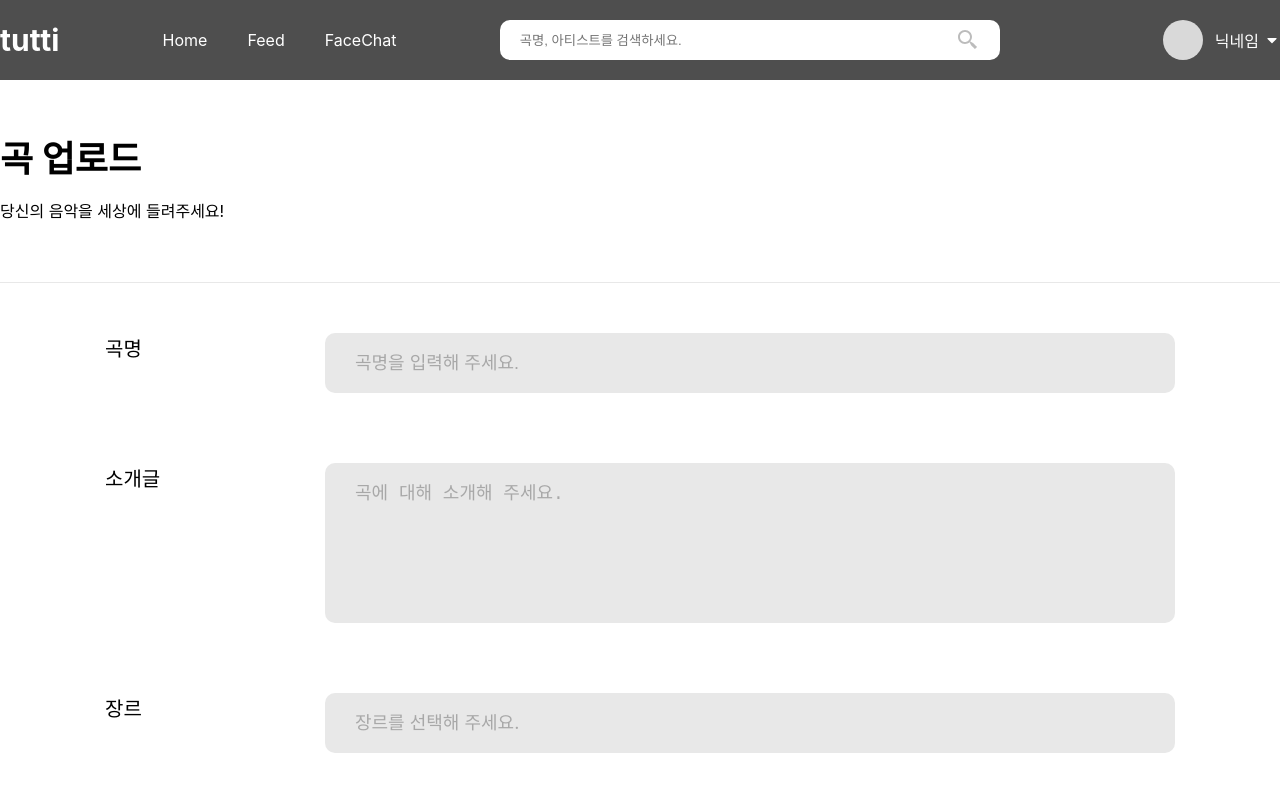
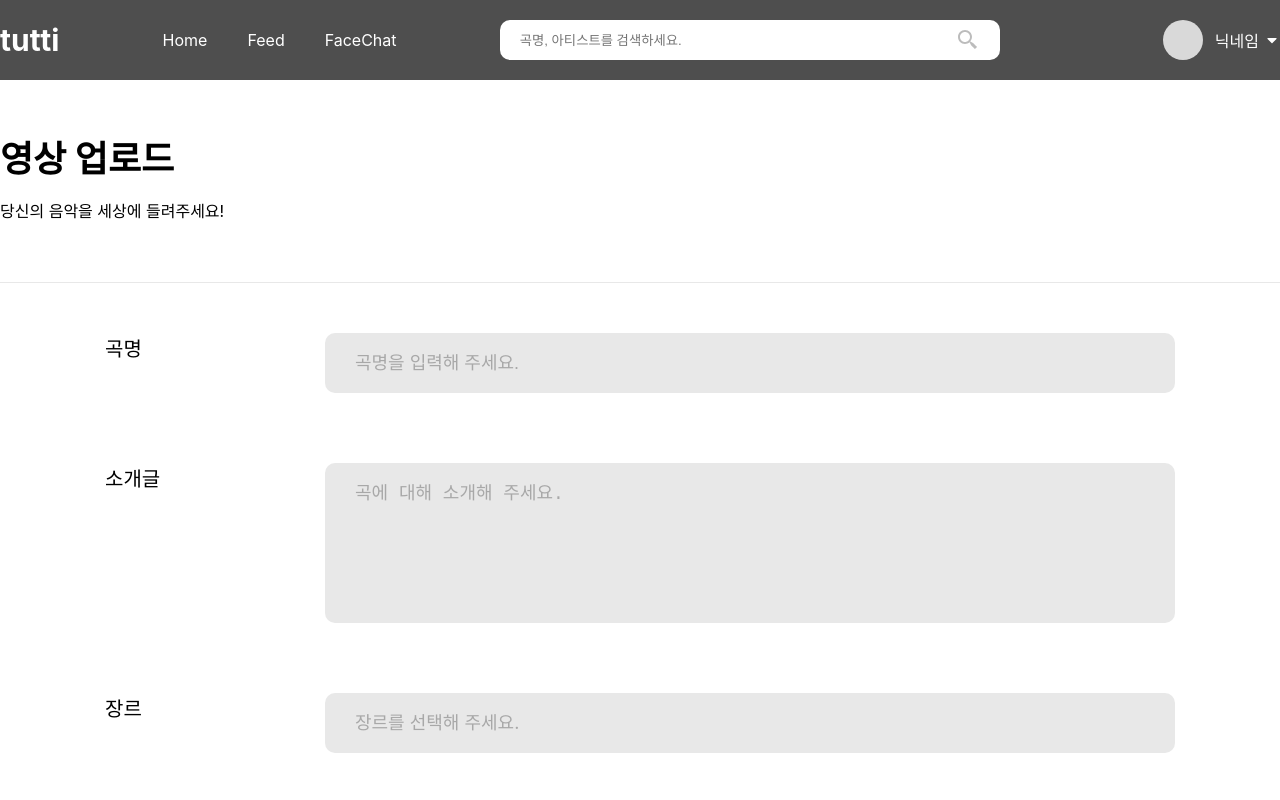
Before and after one commit to itsstacy/tuttimusicFE, a React (Create React App) app: page /uploadvideo in a window 1280 px wide. Shown: the top 800 px of the page. Built offline with nearby package versions, Linux system fonts and the light colour scheme.

Commit message:
UploadVideo 컴포넌트 문구 수정

```diff
--- a/src/pages/UploadVideo.js
+++ b/src/pages/UploadVideo.js
@@ -96,7 +96,7 @@ function Upload() {
 
     <UpLoad>
       <div className="upload-wrap">
-      <p className="upload-title">곡 업로드</p>
+      <p className="upload-title">영상 업로드</p>
       <p className="upload-subtitle">당신의 음악을 세상에 들려주세요!</p>
       <div className="upload-form">
 
```
